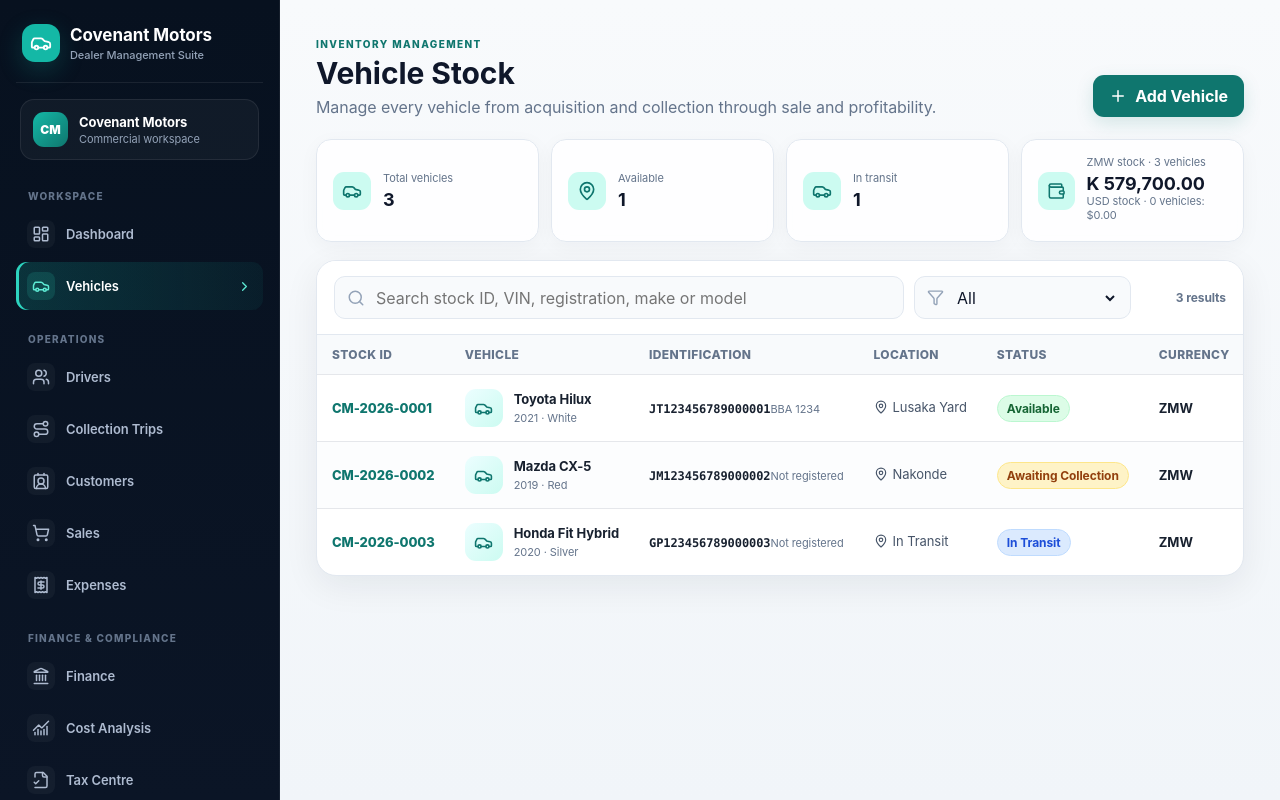
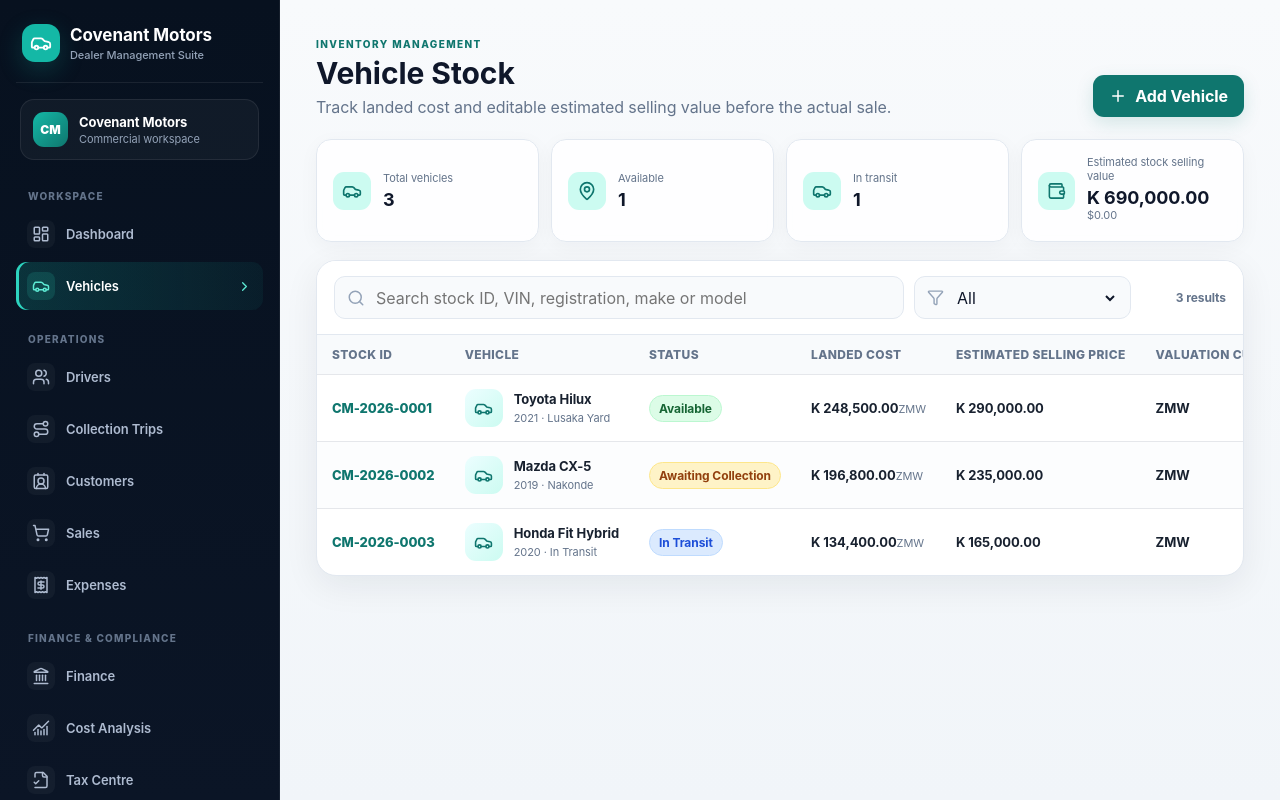
Before and after one commit to UpeLungu/covenant-motors, a Next.js app: page /vehicles in a window 1280 px wide. Built offline with nearby package versions, Linux system fonts and the light colour scheme.

Commit message:
Add editable estimated selling valuation to stock register

```diff
--- a/app/vehicles/page.tsx
+++ b/app/vehicles/page.tsx
@@ -1,24 +1,26 @@
 "use client";
 import Link from "next/link";
-import {useEffect,useMemo,useState} from "react";
+import {FormEvent,useEffect,useMemo,useState} from "react";
 import {Car,ChevronRight,Filter,MapPin,Plus,Search,Wallet} from "lucide-react";
-import {loadVehicles} from "@/lib/vehicle-store";
+import {loadVehicles,saveVehicles} from "@/lib/vehicle-store";
 import {Vehicle} from "@/lib/types";
-import {formatCurrency,normalizeCurrency} from "@/lib/currency";
+import {Currency,formatCurrency,normalizeCurrency} from "@/lib/currency";
 export default function VehiclesPage(){
- const [vehicles,setVehicles]=useState<Vehicle[]>([]);const [query,setQuery]=useState("");const [status,setStatus]=useState("All");
+ const [vehicles,setVehicles]=useState<Vehicle[]>([]),[query,setQuery]=useState(""),[status,setStatus]=useState("All"),[editing,setEditing]=useState<Vehicle|null>(null);
  useEffect(()=>setVehicles(loadVehicles()),[]);
  const filtered=useMemo(()=>vehicles.filter(v=>{const text=`${v.stockId} ${v.vin} ${v.registrationNumber||""} ${v.make} ${v.model}`.toLowerCase();return text.includes(query.toLowerCase())&&(status==="All"||v.status===status)}),[vehicles,query,status]);
  const activeStock=vehicles.filter(v=>v.status!=="Sold"),available=vehicles.filter(v=>v.status==="Available").length,transit=vehicles.filter(v=>v.status==="In Transit").length;
- const zmwStock=activeStock.filter(v=>normalizeCurrency(v.purchaseCurrency)==="ZMW"),usdStock=activeStock.filter(v=>normalizeCurrency(v.purchaseCurrency)==="USD");
- const zmwValue=zmwStock.reduce((s,v)=>s+Number(v.totalCost||0),0),usdValue=usdStock.reduce((s,v)=>s+Number(v.totalCost||0),0);
+ const zmwStock=activeStock.filter(v=>normalizeCurrency(v.estimatedSellingCurrency)==="ZMW"),usdStock=activeStock.filter(v=>normalizeCurrency(v.estimatedSellingCurrency)==="USD");
+ const zmwValue=zmwStock.reduce((s,v)=>s+Number(v.estimatedSellingPrice||0),0),usdValue=usdStock.reduce((s,v)=>s+Number(v.estimatedSellingPrice||0),0);
  const badge=(s:string)=>s==="Available"?"available":s==="In Transit"?"transit":s==="Sold"?"sold":"awaiting";
+ function saveValuation(e:FormEvent<HTMLFormElement>){e.preventDefault();if(!editing)return;const f=new FormData(e.currentTarget),estimatedSellingPrice=Number(f.get("estimatedSellingPrice")||0),estimatedSellingCurrency=String(f.get("estimatedSellingCurrency")||"ZMW") as Currency;const next=vehicles.map(v=>v.id===editing.id?{...v,estimatedSellingPrice,estimatedSellingCurrency}:v);saveVehicles(next);setVehicles(next);setEditing(null)}
  return <>
-  <div className="page-heading"><div><span className="eyebrow dark">INVENTORY MANAGEMENT</span><h1>Vehicle Stock</h1><p>Manage every vehicle from acquisition and collection through sale and profitability.</p></div><Link className="button" href="/vehicles/new"><Plus size={18}/><span>Add Vehicle</span></Link></div>
-  <div className="inventory-summary"><div className="mini-stat"><Car/><span><small>Total vehicles</small><b>{vehicles.length}</b></span></div><div className="mini-stat"><MapPin/><span><small>Available</small><b>{available}</b></span></div><div className="mini-stat"><Car/><span><small>In transit</small><b>{transit}</b></span></div><div className="mini-stat"><Wallet/><span><small>ZMW stock · {zmwStock.length} vehicle{zmwStock.length===1?"":"s"}</small><b>{formatCurrency(zmwValue,"ZMW")}</b><small>USD stock · {usdStock.length} vehicle{usdStock.length===1?"":"s"}: {formatCurrency(usdValue,"USD")}</small></span></div></div>
+  <div className="page-heading"><div><span className="eyebrow dark">INVENTORY MANAGEMENT</span><h1>Vehicle Stock</h1><p>Track landed cost and editable estimated selling value before the actual sale.</p></div><Link className="button" href="/vehicles/new"><Plus size={18}/><span>Add Vehicle</span></Link></div>
+  <div className="inventory-summary"><div className="mini-stat"><Car/><span><small>Total vehicles</small><b>{vehicles.length}</b></span></div><div className="mini-stat"><MapPin/><span><small>Available</small><b>{available}</b></span></div><div className="mini-stat"><Car/><span><small>In transit</small><b>{transit}</b></span></div><div className="mini-stat"><Wallet/><span><small>Estimated stock selling value</small><b>{formatCurrency(zmwValue,"ZMW")}</b><small>{formatCurrency(usdValue,"USD")}</small></span></div></div>
+  {editing&&<form className="form-card section-gap" onSubmit={saveValuation}><div className="form-heading"><div><span className="eyebrow dark">STOCK VALUATION</span><h2>{editing.stockId} · {editing.make} {editing.model}</h2><p>Change the estimated selling amount or currency. This does not alter purchase cost or an actual sale.</p></div></div><div className="form-grid"><div className="field"><label>Estimated Selling Currency</label><select className="select" name="estimatedSellingCurrency" defaultValue={normalizeCurrency(editing.estimatedSellingCurrency)}><option value="ZMW">ZMW</option><option value="USD">USD</option></select></div><div className="field"><label>Estimated Selling Price</label><input className="input" name="estimatedSellingPrice" type="number" min="0" step="0.01" defaultValue={editing.estimatedSellingPrice||0} required/></div></div><div className="actions"><button type="button" className="button secondary" onClick={()=>setEditing(null)}>Cancel</button><button className="button">Save Valuation</button></div></form>}
   <section className="panel inventory-panel"><div className="inventory-toolbar"><div className="search-control"><Search size={18}/><input placeholder="Search stock ID, VIN, registration, make or model" value={query} onChange={e=>setQuery(e.target.value)}/></div><div className="filter-control"><Filter size={17}/><select value={status} onChange={e=>setStatus(e.target.value)}><option>All</option><option>Awaiting Collection</option><option>In Transit</option><option>Available</option><option>Reserved</option><option>Under Repair</option><option>Sold</option></select></div><span className="result-count">{filtered.length} result{filtered.length===1?"":"s"}</span></div>
-   <div className="desktop-stock-table table-wrap"><table><thead><tr><th>Stock ID</th><th>Vehicle</th><th>Identification</th><th>Location</th><th>Status</th><th>Currency</th><th>Total Cost</th><th/></tr></thead><tbody>{filtered.map(v=>{const currency=normalizeCurrency(v.purchaseCurrency);return <tr key={v.id}><td><Link className="stock-link" href={`/vehicles/${v.id}`}>{v.stockId}</Link></td><td><div className="vehicle-cell"><div className="vehicle-thumb"><Car size={19}/></div><span><b>{v.make} {v.model}</b><small>{v.year}{v.colour?` · ${v.colour}`:""}</small></span></div></td><td><b className="mono-text">{v.vin}</b><small>{v.registrationNumber||"Not registered"}</small></td><td><span className="location-cell"><MapPin size={14}/>{v.currentLocation}</span></td><td><span className={`badge ${badge(v.status)}`}>{v.status}</span></td><td><b>{currency}</b></td><td><b>{formatCurrency(v.totalCost,currency)}</b></td><td><Link className="row-action" href={`/vehicles/${v.id}`} aria-label={`Open ${v.stockId}`}><ChevronRight size={18}/></Link></td></tr>})}</tbody></table></div>
-   <div className="mobile-stock-list">{filtered.map(v=>{const currency=normalizeCurrency(v.purchaseCurrency);return <Link href={`/vehicles/${v.id}`} className="mobile-stock-card" key={v.id}><div className="mobile-stock-top"><div className="vehicle-thumb"><Car size={19}/></div><div><b>{v.make} {v.model} {v.year}</b><small>{v.stockId} · {v.registrationNumber||"Not registered"}</small></div><ChevronRight size={18}/></div><div className="mobile-stock-meta"><span><small>Status</small><b className={`badge ${badge(v.status)}`}>{v.status}</b></span><span><small>Currency</small><b>{currency}</b></span><span><small>Total cost</small><b>{formatCurrency(v.totalCost,currency)}</b></span></div></Link>})}</div>
+   <div className="desktop-stock-table table-wrap"><table><thead><tr><th>Stock ID</th><th>Vehicle</th><th>Status</th><th>Landed Cost</th><th>Estimated Selling Price</th><th>Valuation Currency</th><th/></tr></thead><tbody>{filtered.map(v=>{const purchaseCurrency=normalizeCurrency(v.purchaseCurrency),valuationCurrency=normalizeCurrency(v.estimatedSellingCurrency);return <tr key={v.id}><td><Link className="stock-link" href={`/vehicles/${v.id}`}>{v.stockId}</Link></td><td><div className="vehicle-cell"><div className="vehicle-thumb"><Car size={19}/></div><span><b>{v.make} {v.model}</b><small>{v.year} · {v.currentLocation}</small></span></div></td><td><span className={`badge ${badge(v.status)}`}>{v.status}</span></td><td><b>{formatCurrency(v.totalCost,purchaseCurrency)}</b><small>{purchaseCurrency}</small></td><td><b>{v.estimatedSellingPrice?formatCurrency(v.estimatedSellingPrice,valuationCurrency):"Not valued"}</b></td><td><b>{valuationCurrency}</b></td><td><div style={{display:"flex",gap:8,justifyContent:"flex-end"}}><button className="button secondary compact-button" onClick={()=>setEditing(v)}>Edit Value</button><Link className="row-action" href={`/vehicles/${v.id}`}><ChevronRight size={18}/></Link></div></td></tr>})}</tbody></table></div>
+   <div className="mobile-stock-list">{filtered.map(v=>{const purchaseCurrency=normalizeCurrency(v.purchaseCurrency),valuationCurrency=normalizeCurrency(v.estimatedSellingCurrency);return <div className="mobile-stock-card" key={v.id}><Link href={`/vehicles/${v.id}`} className="mobile-stock-top"><div className="vehicle-thumb"><Car size={19}/></div><div><b>{v.make} {v.model} {v.year}</b><small>{v.stockId} · {v.registrationNumber||"Not registered"}</small></div><ChevronRight size={18}/></Link><div className="mobile-stock-meta"><span><small>Status</small><b className={`badge ${badge(v.status)}`}>{v.status}</b></span><span><small>Landed cost</small><b>{formatCurrency(v.totalCost,purchaseCurrency)}</b></span><span><small>Estimated selling</small><b>{v.estimatedSellingPrice?formatCurrency(v.estimatedSellingPrice,valuationCurrency):"Not valued"}</b></span></div><button className="button secondary compact-button" style={{marginTop:10,width:"100%",justifyContent:"center"}} onClick={()=>setEditing(v)}>Edit Estimated Value</button></div>})}</div>
    {filtered.length===0&&<div className="empty"><Search size={32}/><h3>No matching vehicles</h3><p>Try changing the search term or status filter.</p></div>}
   </section>
  </>;
```
